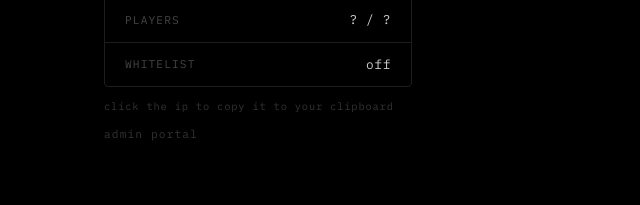
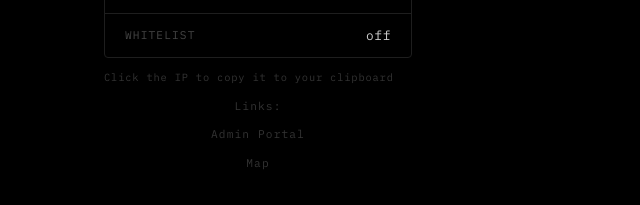
Before and after one commit to charmanita/charmanita.dev, a SvelteKit app: page /minecraft-server in a window 1280 px wide. Shown: the part 485-690 px from the top of the page, without its empty margins (216-856 px from the left). Built offline with nearby package versions, Linux system fonts and the light colour scheme; no server answers.

Commit message:
update to minecraft server page with capitalization, and center of links

```diff
--- a/src/routes/minecraft-server/+page.svelte
+++ b/src/routes/minecraft-server/+page.svelte
@@ -118,8 +118,10 @@
 						<span class="value">off</span>
 					</div>
 				</div>
-				<p class="note">click the ip to copy it to your clipboard</p>
-				<a href="/minecraft-server/admin" class="admin-link">admin portal</a>
+				<p class="note">Click the IP to copy it to your clipboard</p>
+				<p class="link">Links:</p>
+				<a href="/minecraft-server/admin" class="admin-link">Admin Portal</a>
+				<a href="https://map.charmanita.dev" class="map-link">Map</a>
 			</div>
 
 			<div class="grid-col">
@@ -292,7 +294,16 @@
 		color: #555;
 		letter-spacing: 0.08em;
 	}
-
+	.link {
+		font-family: 'IBM Plex Mono', monospace;
+		font-size: 0.7rem;
+		color: #333;
+		text-decoration: none;
+		letter-spacing: 0.1em;
+		opacity: 0;
+		animation: fadeIn 0.8s ease forwards 0.6s;
+		text-align: center;
+	}
 	.note {
 		font-family: 'IBM Plex Mono', monospace;
 		font-size: 0.65rem;
@@ -310,9 +321,24 @@
 		opacity: 0;
 		animation: fadeIn 0.8s ease forwards 0.6s;
 		transition: color 0.2s ease;
+		text-align: center;
 	}
 
 	.admin-link:hover {
+		color: #fff;
+	}
+	.map-link {
+		font-family: 'IBM Plex Mono', monospace;
+		font-size: 0.7rem;
+		color: #333;
+		text-decoration: none;
+		letter-spacing: 0.1em;
+		opacity: 0;
+		animation: fadeIn 0.8s ease forwards 0.6s;
+		transition: color 0.2s ease;
+		text-align: center;
+	}
+	.map-link:hover {
 		color: #fff;
 	}
 	.online {
```
